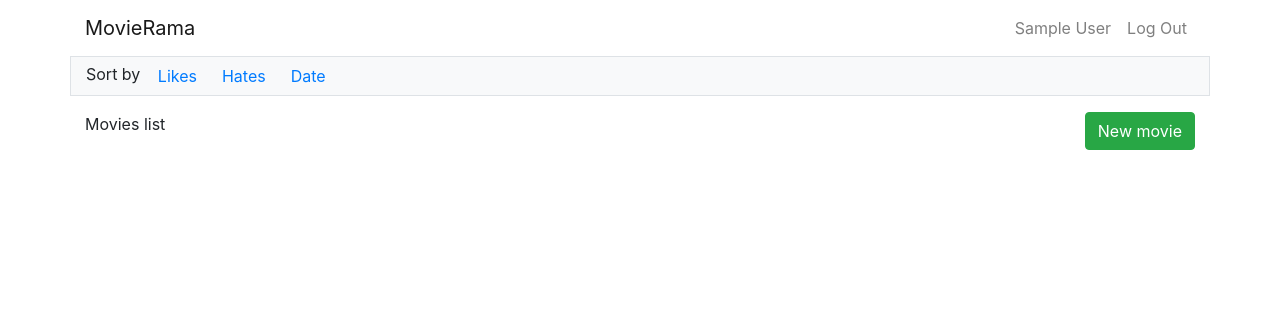
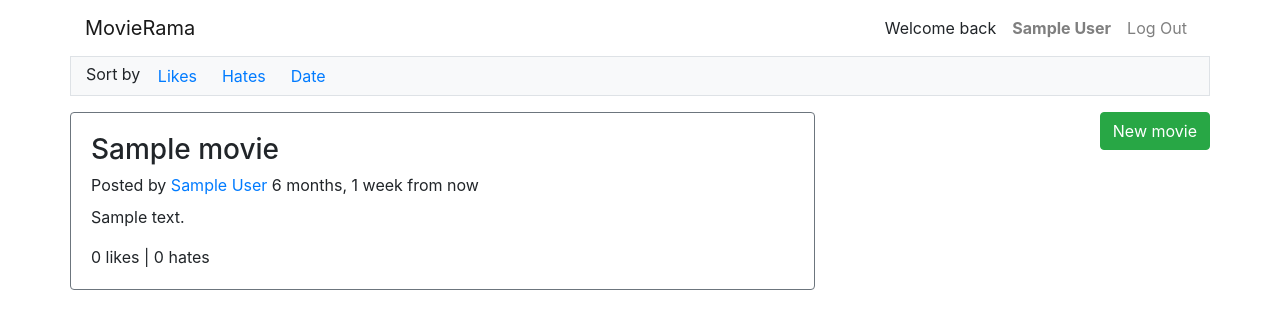
Before and after one commit to abourazanis/movierama, a Django app: page / in a window 1280 px wide. Shown: the top 329 px of the page. Run offline with Django 3.2, Linux system fonts and the light colour scheme; a user stored in the database is signed in; tables that the repository leaves empty hold one stand-in row (values such as "Sample post"); some libraries are stand-ins or nearby versions.

Commit message:
feat: Show list of movies in homepage

```diff
--- a/movierama/config/urls.py
+++ b/movierama/config/urls.py
@@ -2,11 +2,12 @@ from django.conf import settings
 from django.urls import include, path
 from django.conf.urls.static import static
 from django.contrib import admin
-from django.views.generic import TemplateView
+from movierama.movies.views import movieslist as homepage
 from django.views import defaults as default_views
 
+
 urlpatterns = [
-    path("", TemplateView.as_view(template_name="pages/home.html"), name="homepage"),
+    path("", homepage, name="homepage"),
     # Django Admin, use {% url 'admin:index' %}
     path(settings.ADMIN_URL, admin.site.urls),
     # User management
--- a/movierama/movierama/movies/models.py
+++ b/movierama/movierama/movies/models.py
@@ -7,7 +7,7 @@ class Movie(models.Model):
     title = models.CharField(max_length=255)
     description = models.TextField(null=True, blank=True)
     user = models.ForeignKey(settings.AUTH_USER_MODEL, on_delete=models.CASCADE)
-    date_created = models.DateField(auto_now=True)
+    date_created = models.DateTimeField(auto_now=True)
 
     class Meta:
         ordering = ('-date_created',)
--- a/movierama/movierama/movies/views.py
+++ b/movierama/movierama/movies/views.py
@@ -3,9 +3,10 @@ from django.contrib.auth.decorators import login_required
 from django.http import HttpResponseRedirect
 from django.urls import reverse
 from django.utils.decorators import method_decorator
-from django.views.generic import CreateView
+from django.views.generic import CreateView, ListView
 
 from movierama.movies.forms import MovieForm
+from movierama.movies.models import Movie
 
 
 class MovieCreateView(CreateView):
@@ -32,3 +33,12 @@ class MovieCreateView(CreateView):
 
 
 create_movie = MovieCreateView.as_view()
+
+
+class MovieListView(ListView):
+    model = Movie
+    template_name = "pages/home.html"
+    context_object_name = "movies"
+
+
+movieslist = MovieListView.as_view()
--- a/movierama/movierama/templates/base.html
+++ b/movierama/movierama/templates/base.html
@@ -49,9 +49,12 @@
       <div class="collapse navbar-collapse w-100" id="navbarSupportedContent">
         <ul class="nav navbar-nav ml-auto w-100 justify-content-end">
           {% if request.user.is_authenticated %}
+            <li class="nav-item">
+              <span style="display: block; padding: 0.5rem">Welcome back </span>
+            </li>
             <li class="nav-item" id="user_menu">
               {# URL provided by django-allauth/account/urls.py #}
-              <a class="nav-link" href="{% url 'homepage' %}">{{ request.user.get_full_name }}</a>
+              <a class="nav-link font-weight-bold" href="{% url 'homepage' %}">{{ request.user.get_full_name }}</a>
             </li>
             <li class="nav-item">
               {# URL provided by django-allauth/account/urls.py #}
--- a/movierama/movierama/templates/pages/home.html
+++ b/movierama/movierama/templates/pages/home.html
@@ -1,13 +1,23 @@
 {% extends "base.html" %}
+{% load humanize %}
 
 {% block content %}
   <div class="row">
-    <div class="col-md-8">
+    <div class="col-md-8 pl-0">
 
-      Movies list
+      {% for movie in movies %}
+        <div class="card border-secondary mb-3">
+          <div class="card-body">
+            <h3 class="card-title"> {{ movie.title }} </h3>
+            <p class="card-subtitle mb-2"> Posted by <a href="#">{{ movie.user }}</a> {{ movie.date_created | naturaltime }} </p>
+            <p class="card-text"> {{ movie.description }} </p>
+            <span> 0 likes | 0 hates </span>
+          </div>
+        </div>
+      {% endfor %}
 
     </div>
-    <div class="offset-md-1 col-md-3 text-right">
+    <div class="offset-md-1 col-md-3 text-right pr-0">
       <a href="{% url 'movies:create' %}" class="btn btn-success" id="btn_add_movie">New movie</a>
     </div>
   </div>
--- a/movierama/movierama/users/models.py
+++ b/movierama/movierama/users/models.py
@@ -2,4 +2,7 @@ from django.contrib.auth.models import AbstractUser
 
 
 class User(AbstractUser):
-    pass
+
+    def __str__(self):
+        # capitalize first letter of each word
+        return '{}'.format(self.get_full_name().title())
```
Also changed, not shown: movierama/movierama/movies/factories.py (added), movierama/movierama/movies/migrations/0002_auto_20190708_1904.py (added).
